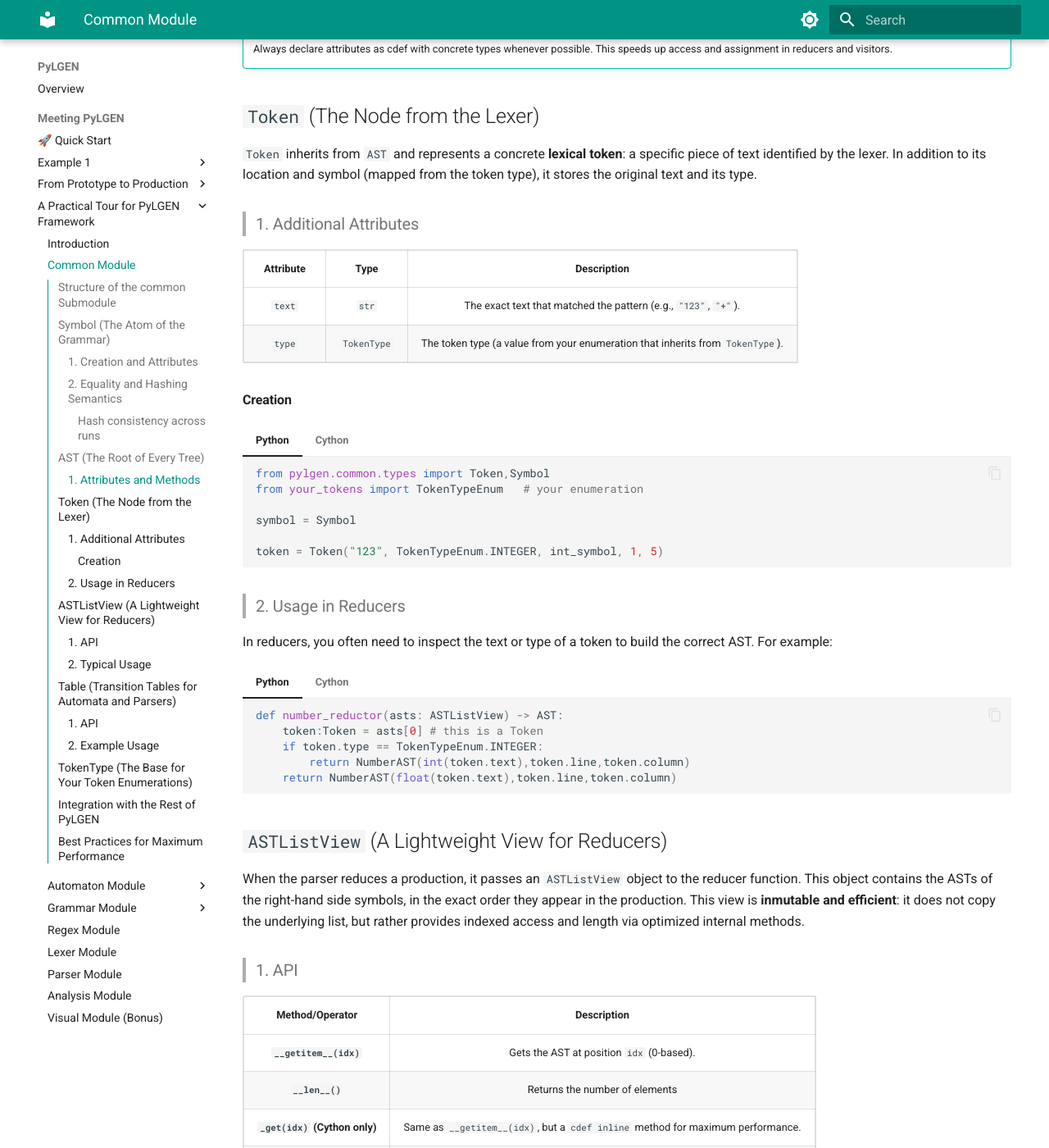
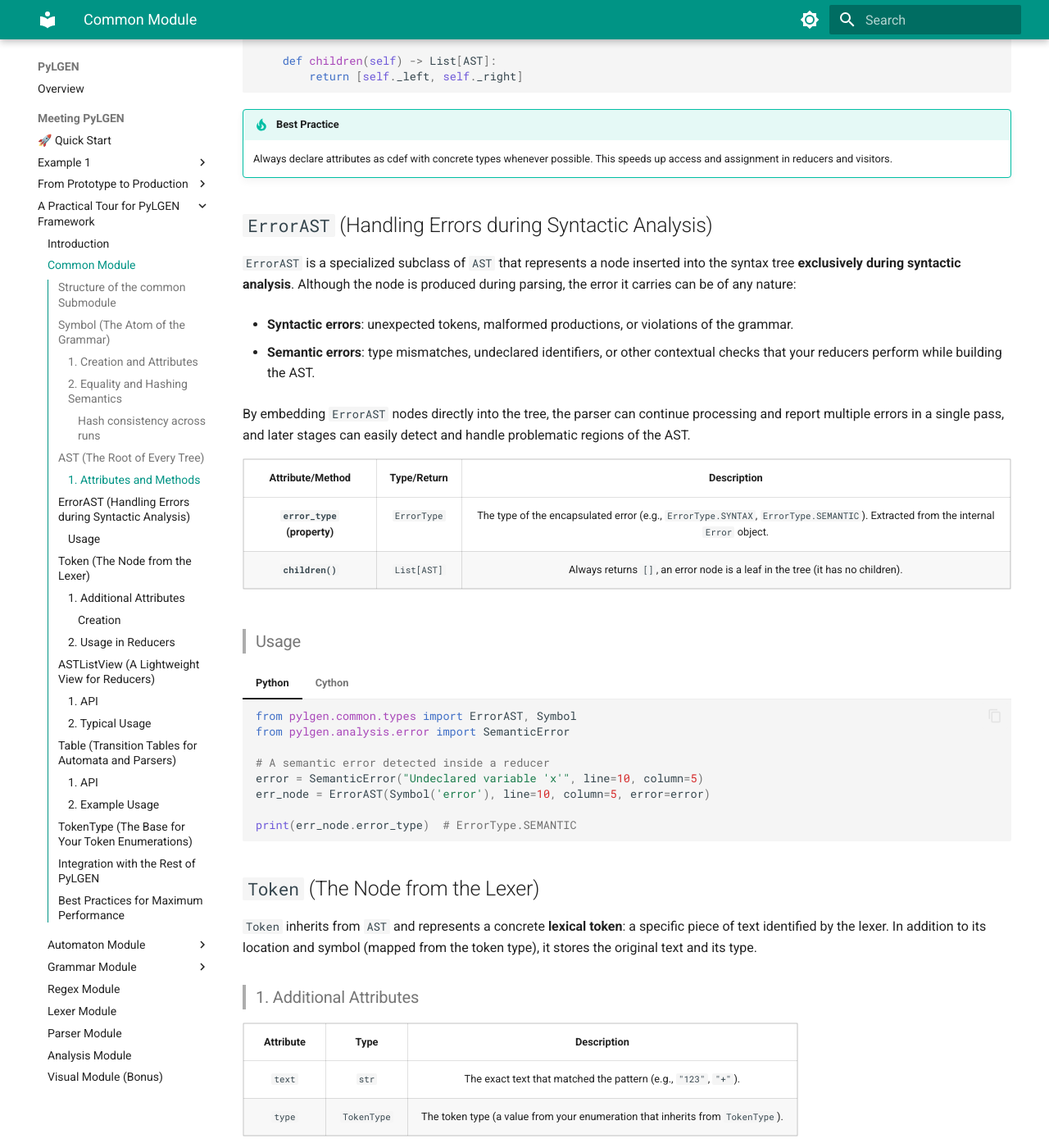
Before and after one commit to YonyUk/pylgen, an MkDocs documentation site: the page built from docs/api/common/common.md, in a window 1280 px wide and 1400 px high, scrolled down 3391 px. Shown: the whole window at 82% size. Built offline with MkDocs 1.6.1 and Material for MkDocs 9.7.7, drawn with Linux system fonts in a browser that asks for light colours; some of the changed text lies outside the part shown.

Commit message:
updates documentation

````diff
--- a/docs/api/common/common.md
+++ b/docs/api/common/common.md
@@ -99,7 +99,7 @@
 
 ## AST (The Root of Every Tree)
 
-`AST` is the abstract base class for all **Abstract Syntax Tree** nodes. Every node you build must inherit from it and, at a minimum, implement the `children()` method, which returns the list of its child nodes (sub‑ASTs).
+`AST` is the abstract base class for all **Abstract Syntax Tree** nodes. Every node you build must inherit from it and, at a minimum, implement the `children()` method, which returns the list of its child nodes (sub‑ASTs). The base implementation of `children()` raises `NotImplementedError`, so you are required to override it in concrete subclasses.
 
 > ### 1. Attributes and Methods
 
@@ -109,6 +109,9 @@
 | `line` (property)	| `int` | The line number in the source code where this node begins. |
 | `column` (property) | `int` | The column number (1‑indexed) where it begins. |
 | `children()` (method) | `List[AST]` | Returns a list of child AST nodes. Must be overridden. |
+
+!!! note "Validation"
+    The constructor of `AST` raises a `ValueError` if `line` or `column` are negative. Always pass non‑negative integers.
 
 === "Python"
     ```python
@@ -139,6 +142,47 @@
 !!! tip "Best Practice"
     Always declare attributes as cdef with concrete types whenever possible. This speeds up access and assignment in reducers and visitors.
 
+## `ErrorAST` (Handling Errors during Syntactic Analysis)
+
+`ErrorAST` is a specialized subclass of `AST` that represents a node inserted into the syntax tree **exclusively during syntactic analysis**. Although the node is produced during parsing, the error it carries can be of any nature:
+
+ - **Syntactic errors**: unexpected tokens, malformed productions, or violations of the grammar.
+
+ - **Semantic errors**: type mismatches, undeclared identifiers, or other contextual checks that your reducers perform while building the AST.
+
+By embedding `ErrorAST` nodes directly into the tree, the parser can continue processing and report multiple errors in a single pass, and later stages can easily detect and handle problematic regions of the AST.
+
+| **Attribute/Method** | **Type/Return** | **Description** |
+| :---: | :---: | :---: |
+| **`error_type` (property)** | `ErrorType` | The type of the encapsulated error (e.g., `ErrorType.SYNTAX`, `ErrorType.SEMANTIC`). Extracted from the internal `Error` object. |
+| **`children()`** | `List[AST]` | Always returns `[]`, an error node is a leaf in the tree (it has no children). |
+
+> ### Usage
+
+=== "Python"
+
+    ```python
+    from pylgen.common.types import ErrorAST, Symbol
+    from pylgen.analysis.error import SemanticError
+
+    # A semantic error detected inside a reducer
+    error = SemanticError("Undeclared variable 'x'", line=10, column=5)
+    err_node = ErrorAST(Symbol('error'), line=10, column=5, error=error)
+
+    print(err_node.error_type)  # ErrorType.SEMANTIC
+    ```
+
+=== "Cython"
+
+    ```cython
+    from pylgen.common.types cimport ErrorAST
+    from pylgen.analysis.error cimport SemanticError
+
+    # A syntactic error raised by the parser's recovery mechanism
+    cdef SemanticError error = SemanticError("Unexpected '}'", 10, 5)
+    cdef ErrorAST err_node = ErrorAST(Symbol('error'), 10, 5, error)
+    ```
+
 ## `Token` (The Node from the Lexer)
 
 `Token` inherits from `AST` and represents a concrete **lexical token**: a specific piece of text identified by the lexer. In addition to its location and symbol (mapped from the token type), it stores the original text and its type.
@@ -151,6 +195,8 @@
 | `type` | `TokenType` | The token type (a value from your enumeration that inherits from `TokenType`). |
 
 #### Creation
+
+The constructor requires the token text, its type (must be a subclass of `TokenType`), the corresponding `Symbol`, and the location. It raises a `ValueError` if `type_` is not a subclass of `TokenType`.
 
 === "Python"
     ```python
@@ -192,7 +238,7 @@
 
 ## `ASTListView` (A Lightweight View for Reducers)
 
-When the parser reduces a production, it passes an `ASTListView` object to the reducer function. This object contains the ASTs of the right-hand side symbols, in the exact order they appear in the production. This view is **inmutable and efficient**: it does not copy the underlying list, but rather provides indexed access and length via optimized internal methods.
+When the parser reduces a production, it passes an `ASTListView` object to the reducer function. This object contains the ASTs of the right-hand side symbols, in the exact order they appear in the production. This view is **inmutable and efficient**: it does not copy the underlying list, but rather provides indexed access and length via optimized internal methods. Indexing is 0‑based, and out‑of‑range access raises `IndexError`.
 
 > ### 1. API
 
````
Also changed, not shown: other parts of docs/api/common/common.md (+1 -1 lines).
